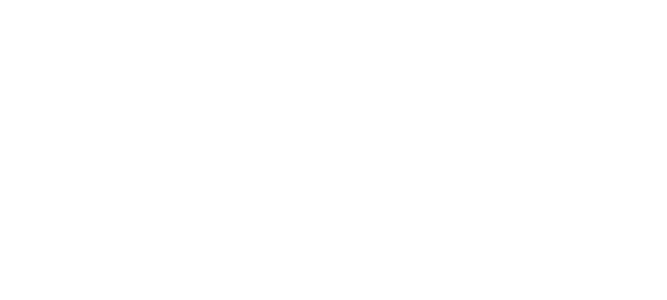
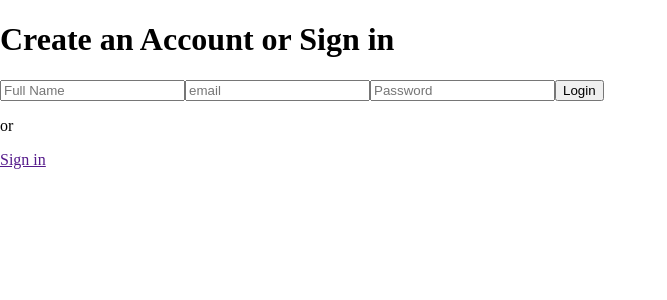
Before and after one commit to Fidahasm/Job-Listing-Portal-, a React (Create React App) app in the folder frontend/: page /login in a window 1280 px wide. Shown: the top 300 px of the page, without its empty margins (0-667 px from the left). Built offline with nearby package versions, Linux system fonts and the light colour scheme.

Commit message:
updated login.js

```diff
--- a/frontend/src/Screens/HomePage/HomePage.js
+++ b/frontend/src/Screens/HomePage/HomePage.js
@@ -4,6 +4,7 @@
   return (
     <div>
 
+
     </div>
   )
 }
--- a/frontend/src/Screens/Login/Login.js
+++ b/frontend/src/Screens/Login/Login.js
@@ -3,6 +3,18 @@
 function Login() {
   return (
     <div className='main-container'>
+      <div className="login-card">
+        <h1>Create an Account or Sign in</h1>
+        <form >
+          <input type="text" name="name" placeholder="Full Name"/>
+          <input type="email" name="email" placeholder="email"/>
+          <input type="password" name="password" placeholder="Password"/>
+          <button type="submit">Login</button>
+          <p>or</p>
+          <a href="">Sign in</a>
+        </form>
+      </div>
+
 
     </div>
   )
```
